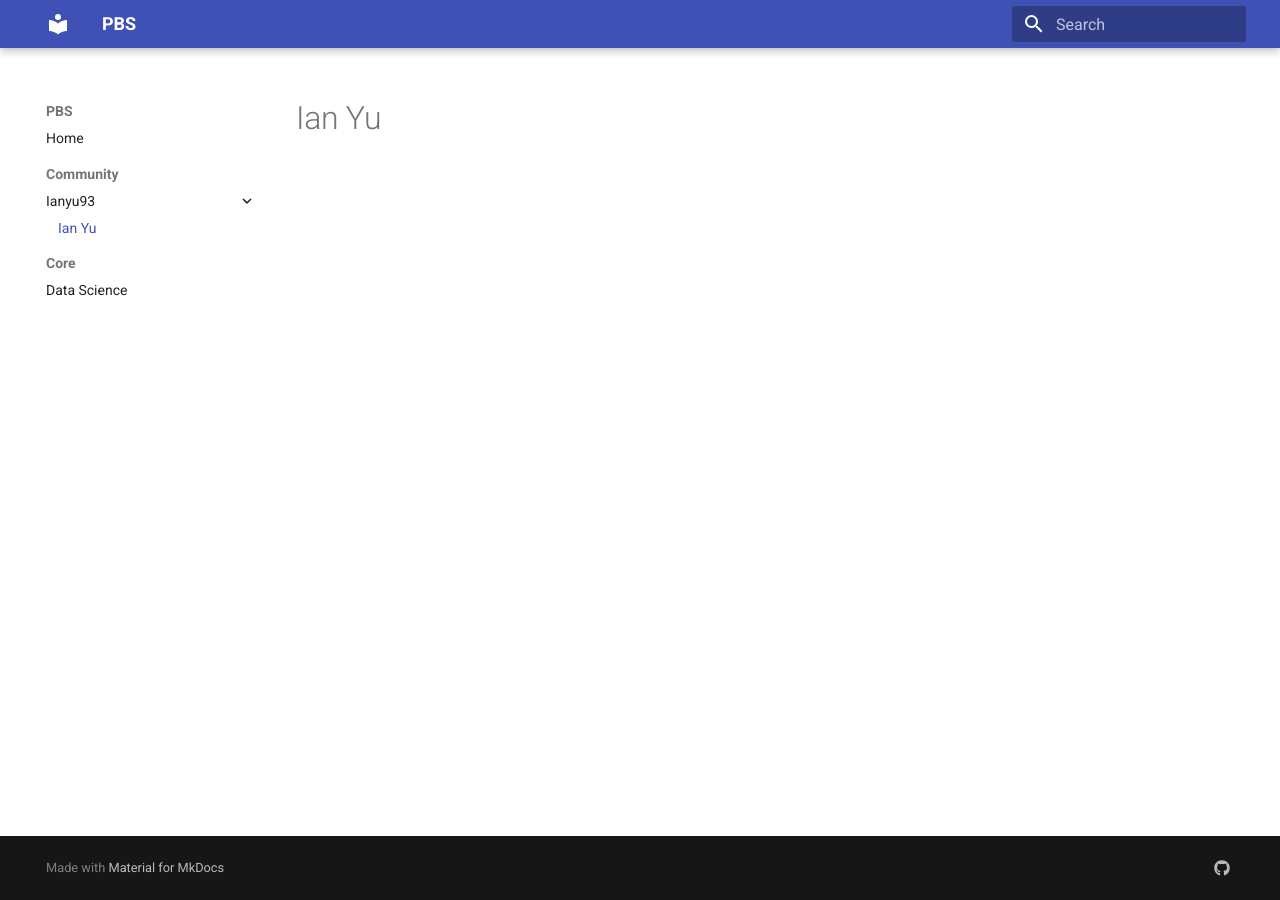
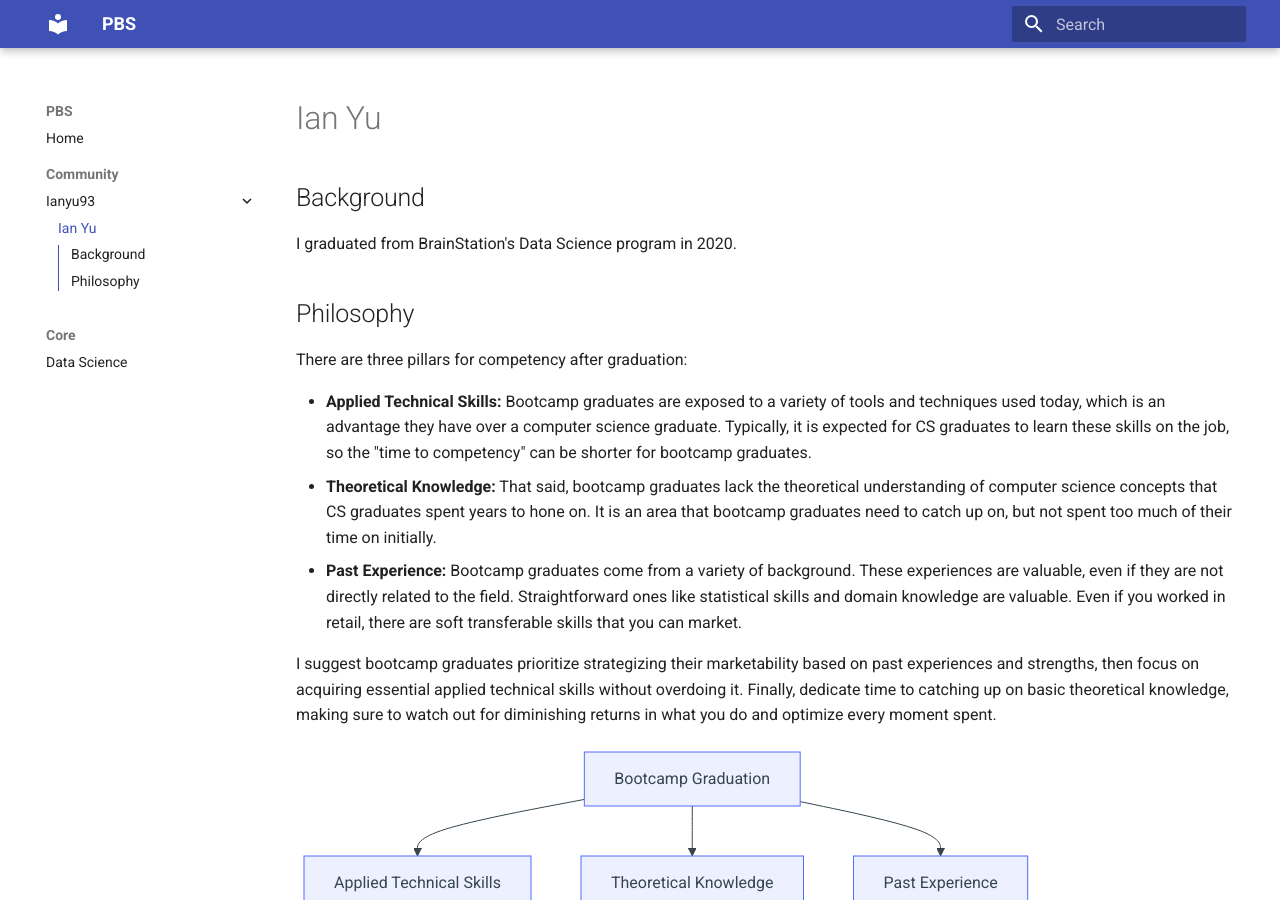
Before and after one commit to post-bootcamp-society/tpbs-mk-prototype, an MkDocs documentation site: the page built from docs/community/ianyu93/profile.md, in a window 1280 px wide and 900 px high. Built offline with MkDocs 1.6.1 and Material for MkDocs 9.7.7, drawn with Linux system fonts in a browser that asks for light colours.

Commit message:
docs: add draft content

````diff
--- a/docs/community/ianyu93/profile.md
+++ b/docs/community/ianyu93/profile.md
@@ -1 +1,41 @@
 # Ian Yu
+
+## Background
+
+I graduated from BrainStation's Data Science program in 2020.
+
+## Philosophy
+
+There are three pillars for competency after graduation:
+
+- **Applied Technical Skills:** Bootcamp graduates are exposed to a variety
+of tools and techniques used today, which is an advantage they have over
+a computer science graduate. Typically, it is expected for CS graduates to
+learn these skills on the job, so the "time to competency" can be shorter
+for bootcamp graduates.
+- **Theoretical Knowledge:** That said, bootcamp graduates lack the theoretical
+understanding of computer science concepts that CS graduates spent years to hone
+on. It is an area that bootcamp graduates need to catch up on, but not spent too
+much of their time on initially.
+- **Past Experience:** Bootcamp graduates come from a variety of background. These
+experiences are valuable, even if they are not directly related to the field.
+Straightforward ones like statistical skills and domain knowledge are valuable. Even
+if you worked in retail, there are soft transferable skills that you can market.
+
+I suggest bootcamp graduates prioritize strategizing their marketability based on
+past experiences and strengths, then focus on acquiring essential applied technical
+skills without overdoing it. Finally, dedicate time to catching up on basic
+theoretical knowledge, making sure to watch out for diminishing returns in what
+you do and optimize every moment spent.
+
+```mermaid
+graph TD
+    A[Bootcamp Graduation] --> B[Applied Technical Skills]
+    A --> C[Theoretical Knowledge]
+    A --> D[Past Experience]
+    B --> E[Marketability Based on Existing Skills and Experience]
+    C --> E
+    D --> E[Marketability Based on Existing Skills and Experience]
+    E --> F[Train Up On Applied Technical Skills Sufficient to Do the Job]
+    F --> G[Catch Up on Theoretical Knowledge to Converse in the Lingo]
+```
````
Also changed, not shown: docs/core/data-science.md (+6 -0 lines), docs/index.md (+14 -2 lines).
